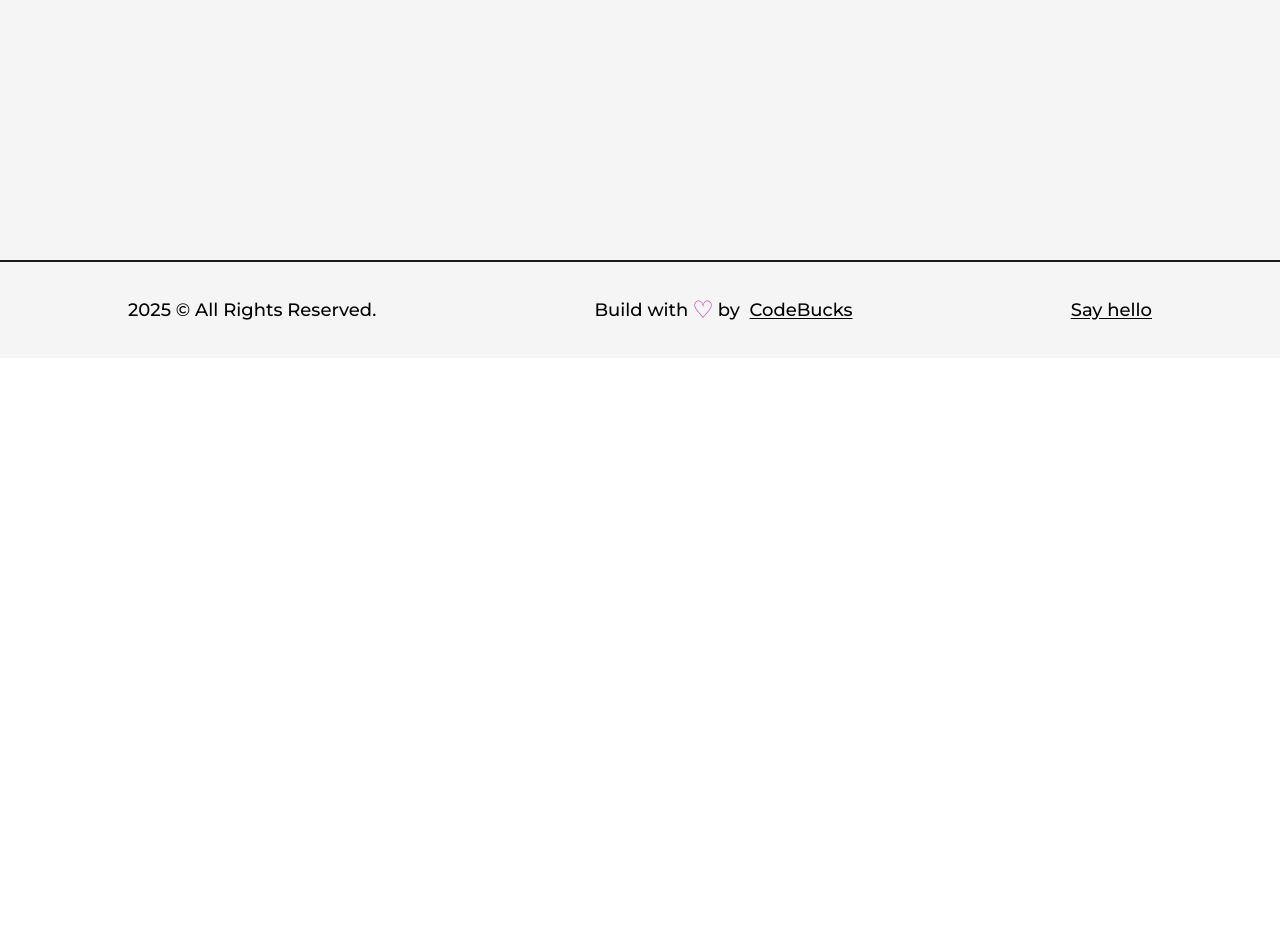
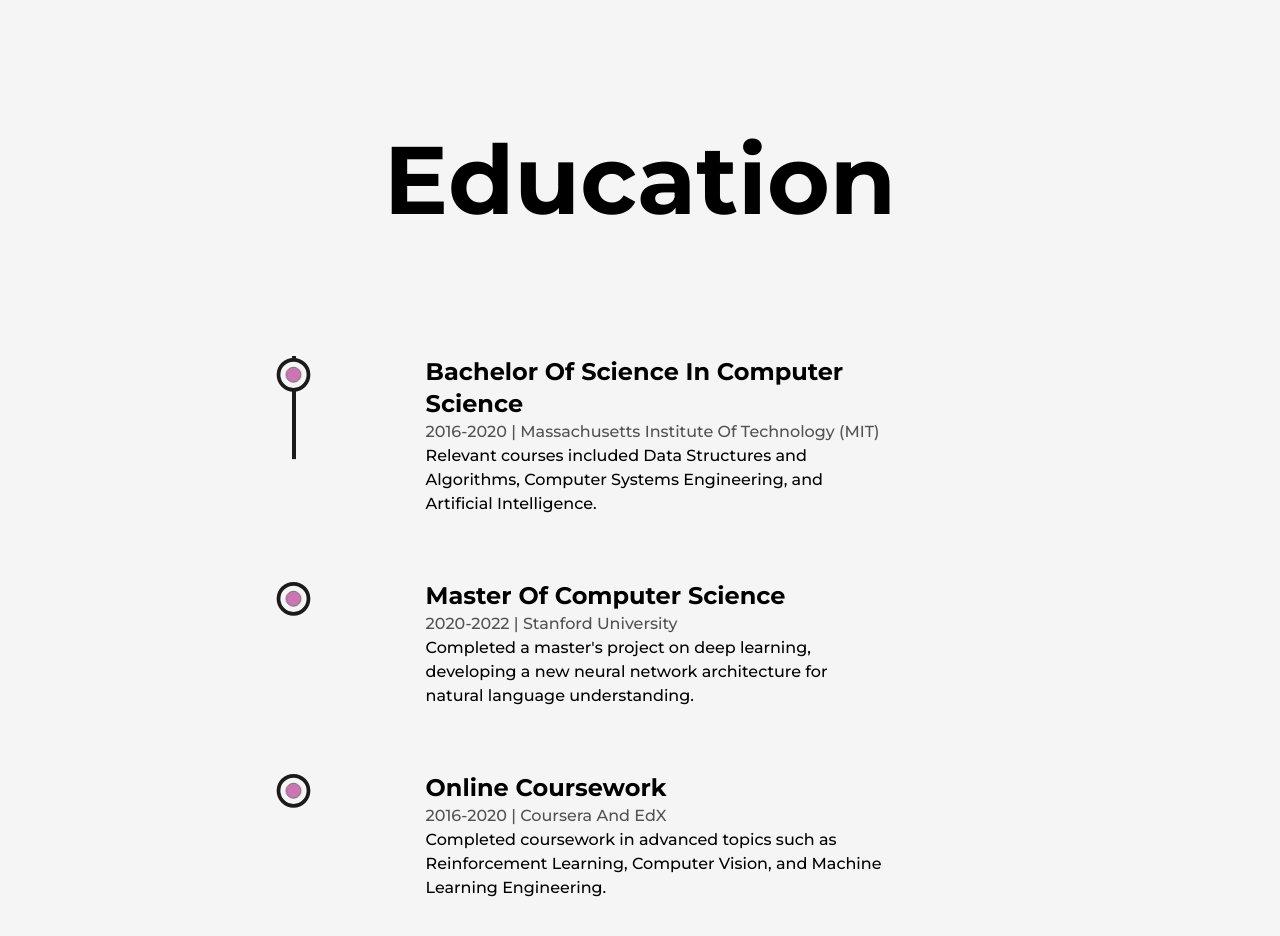
Before and after one commit to KevalVala05/NextJS-Portfolio, a Next.js app: page /about in a window 1280 px wide. Shown: the part 3760-4696 px from the top of the page. Before the commit the page ends 4118 px from the top, so only its background shows below. Built offline with nearby package versions, Linux system fonts and the light colour scheme.

Commit message:
projects page pending

```diff
--- /dev/null
+++ b/src/components/Education.js
@@ -0,0 +1,73 @@
+import React, { useRef } from "react";
+import { useScroll, motion } from "framer-motion";
+import LiIcon from "./LiIcon";
+
+const Details = ({ type, time, place, info }) => {
+  const ref = useRef(null);
+  return (
+    <>
+      <li
+        ref={ref}
+        className="my-8 first:mt-0 last:mb-0 w-[60%] mx-auto flex flex-col items-center justify-between"
+      >
+        <LiIcon refrence={ref} />
+        <motion.div
+          initial={{ y: 50 }}
+          whileInView={{ y: 0 }}
+          transition={{ duration: 0.5, type: "spring" }}
+        >
+          <h3 className="capitalize font-bold text-2xl">{type}</h3>
+          <span className="capitalize font-medium text-dark/75">
+            {time} | {place}
+          </span>
+          <p className="font-medium w-full">{info}</p>
+        </motion.div>
+      </li>
+    </>
+  );
+};
+
+const Education = () => {
+  const ref = useRef(null);
+  const { scrollYProgress } = useScroll({
+    target: ref,
+    offset: ["start end", "center start"],
+  });
+
+  return (
+    <div className="my-64">
+      <h2 className="font-bold text-8xl mb-32 w-full text-center">Education</h2>
+      <div ref={ref} className="w-[75%] mx-auto relative">
+        <motion.div
+          style={{ scaleY: scrollYProgress }}
+          className="absolute w-[4px] h-full bg-dark left-9 top-0 origin-top"
+        />
+        <ul className="w-full flex flex-col items-start justify-between ml-4">
+          <Details
+            type={"Bachelor Of Science In Computer Science"}
+            time={"2016-2020"}
+            place={"Massachusetts Institute Of Technology (MIT)"}
+            info={`Relevant courses included Data Structures and Algorithms, Computer Systems Engineering, and Artificial
+Intelligence.
+`}
+          />
+          <Details
+            type={"Master Of Computer Science"}
+            time={"2020-2022"}
+            place={"Stanford University"}
+            info={`Completed a master's project on deep learning, developing a new neural network architecture for natural language understanding.`}
+          />
+
+          <Details
+            type={"Online Coursework"}
+            time={"2016-2020"}
+            place={"Coursera And EdX"}
+            info={`Completed coursework in advanced topics such as Reinforcement Learning, Computer Vision, and Machine Learning Engineering.`}
+          />
+        </ul>
+      </div>
+    </div>
+  );
+};
+
+export default Education;
--- a/src/pages/about.js
+++ b/src/pages/about.js
@@ -7,6 +7,7 @@
 import profilePic from "../../public/images/profile/developer-pic-2.jpg";
 import Skills from "@/components/Skills";
 import Experience from "@/components/Experience";
+import Education from "@/components/Education";
 
 const AnimatedNumbers = ({ value }) => {
   const ref = useRef(null);
@@ -103,6 +104,7 @@
           </div>
           <Skills />
           <Experience />
+          <Education />
         </Layout>
       </main>
     </>
--- /dev/null
+++ b/src/pages/projects.js
@@ -0,0 +1,9 @@
+import React from 'react'
+
+const projects = () => {
+  return (
+    <div>projects</div>
+  )
+}
+
+export default projects
```
